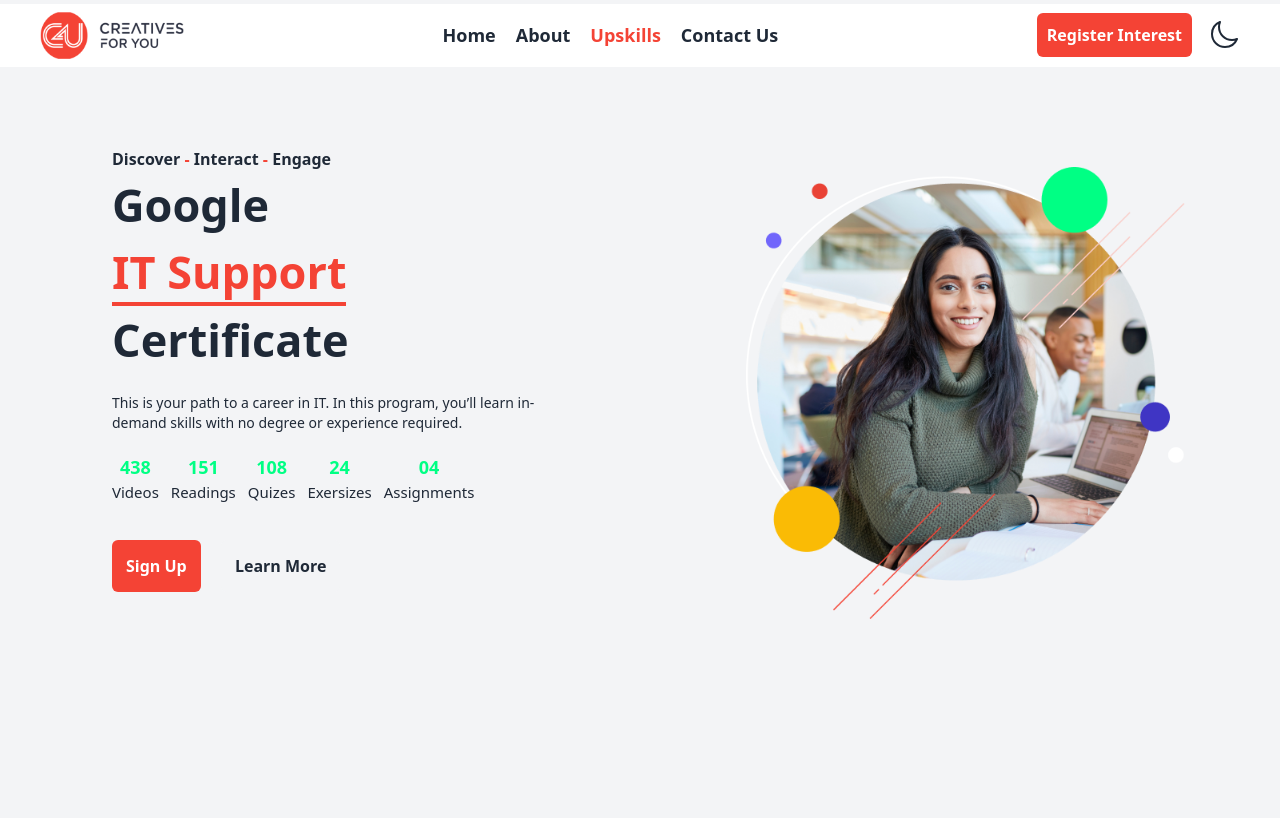
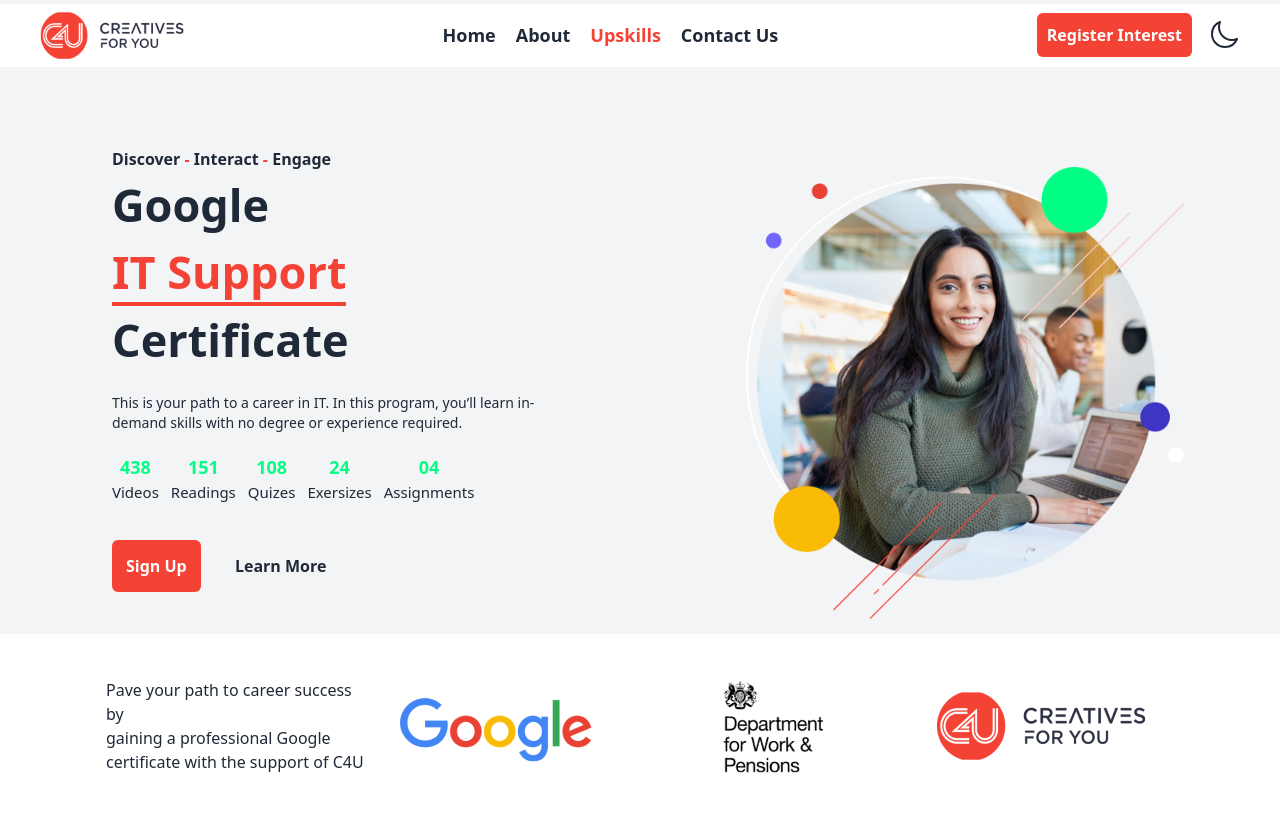
Before and after one commit to Sakibur-coder/TAILWIND-ASSIGNMENT, a website built with Vite: page index.html in a window 1280 px wide. Built offline with nearby package versions, Linux system fonts and the light colour scheme.

Commit message:
hero sub section added

```diff
--- a/index.html
+++ b/index.html
@@ -117,6 +117,25 @@
         </div>
     </section>
 
+    <!-- hero sub section -->
+    <section class="bg-white w-full sms:mt-[20px] md:mt-[-65px] sms:p-4">
+        <div class="grid grid-cols-12 justify-items-center align-middle items-center md:mx-[90px]">
+            <div class="md:col-span-3 sm:col-span-6 sms:col-span-12 text-left">
+                <p>Pave your path to career success by <br> gaining  a  professional  Google <br> certificate with the support of C4U</p>
+            </div>
+            <div class="md:col-span-3 sm:col-span-6 sms:col-span-12 ">
+                <img src="images/Google.png" class="md:mb-4">
+            </div>
+            <div class="md:col-span-3 sm:col-span-6 sms:col-span-12">
+                <img src="images/depart-logo.png" alt="">
+            </div>
+            <div class="md:col-span-3 sm:col-span-6 sms:col-span-12">
+                <img src="images/creative-logo.png" alt="">
+            </div>
+        </div>
+    </section>
+
+
 
 
 
```
